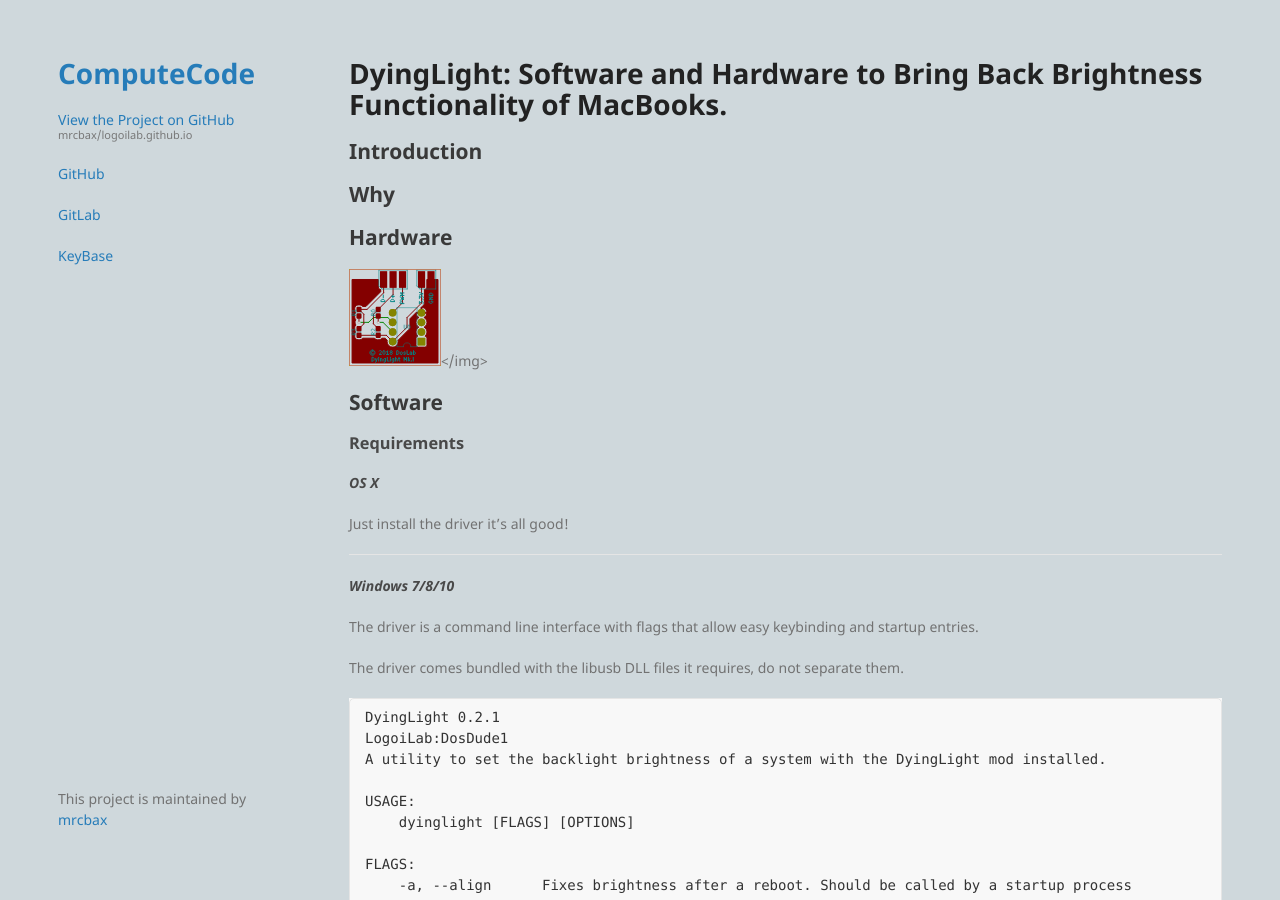
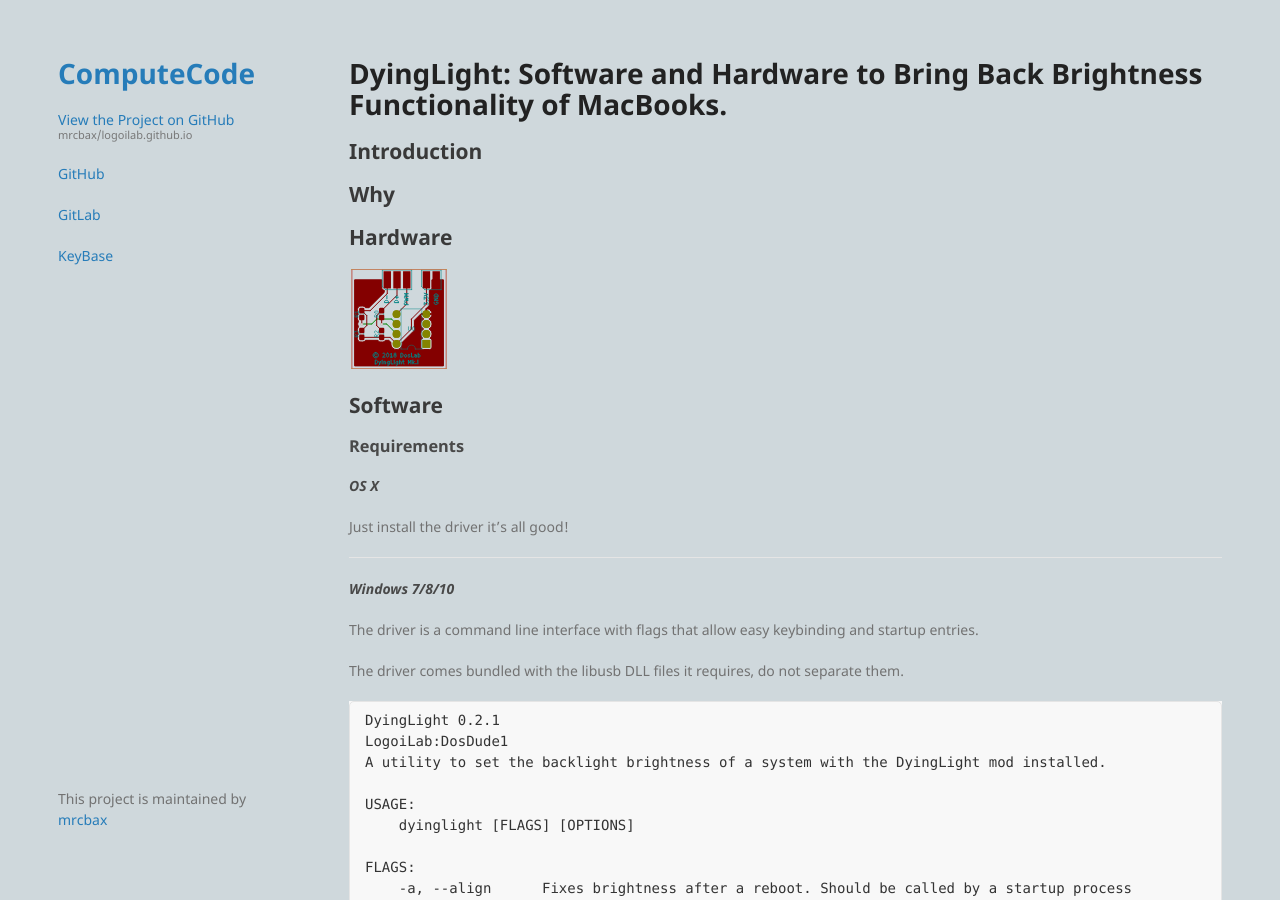
Before and after one commit to mrcbax/logoilab.github.io, a Jekyll site: the page built from DyingLight.md, in a window 1280 px wide and 900 px high. Built offline with Jekyll 4.4.1, drawn with Linux system fonts in a browser that asks for light colours; our own code applies the rules of GitHub Pages for plain Markdown files; the repository's description, which GitHub fills in, is left out.

Commit message:
formatting

```diff
--- a/DyingLight.md
+++ b/DyingLight.md
@@ -14,7 +14,7 @@ tags: ["MacBook", "Brightness", "dGPU", "Hardware", "Mod", "gMux", "os x", "ATTi
 
 ## Hardware
 
-<img src="assets/img/pcb-brd.svg"></img>
+<img src="assets/img/pcb-brd.svg" height="100px" width="100px" style="align: center;">
 
 <!--Purchase Links-->
 
```
